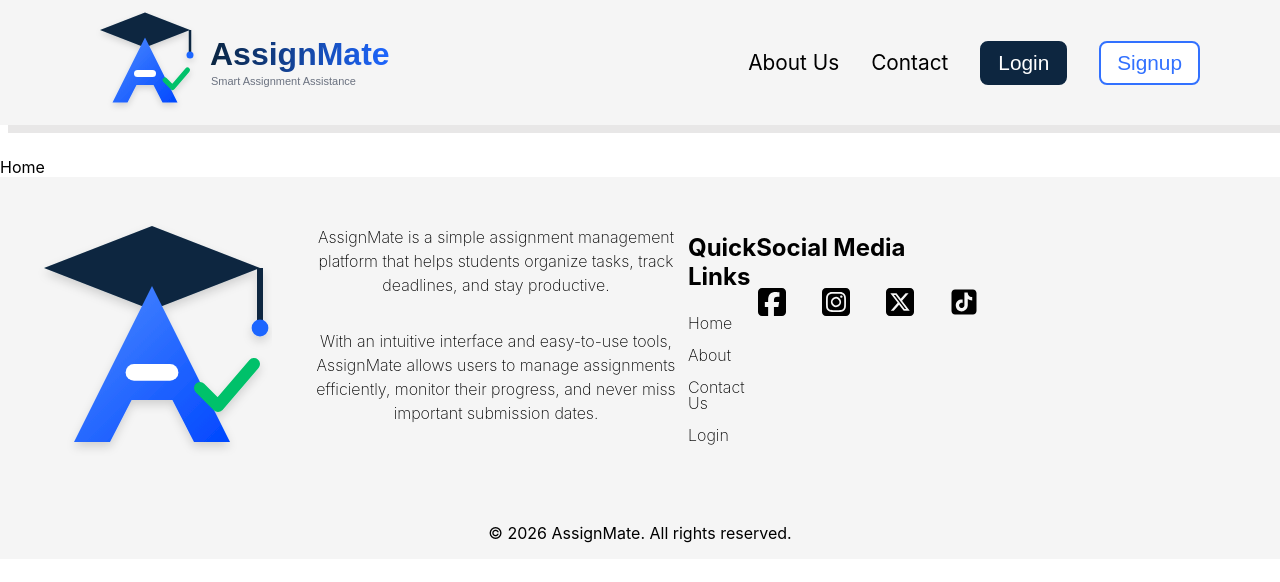
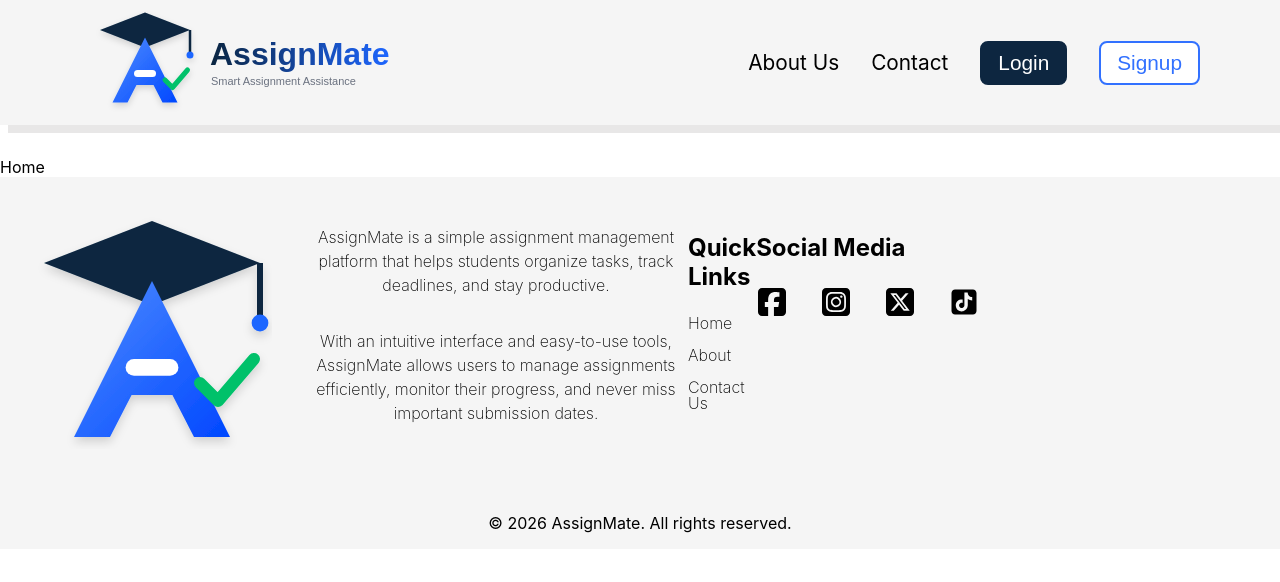
Before and after one commit to samrat-dotel/assign-mate, a React (Create React App) app: page / in a window 1280 px wide. Shown: the top 582 px of the page. Built offline with nearby package versions, Linux system fonts and the light colour scheme.

Commit message:
minor fixes

```diff
--- a/src/components/footer/Footer.jsx
+++ b/src/components/footer/Footer.jsx
@@ -19,12 +19,8 @@ const Footer = () => {
     navigate("/about");
   };
 
-  const gotoLogin = () => {
-    navigate("/login");
-  };
-
-  const gotoRegister = () => {
-    navigate("signup");
+  const gotoContact = () => {
+    navigate("/contact");
   };
 
   return (
@@ -61,11 +57,8 @@ const Footer = () => {
             <p className={styles.button} onClick={gotoAbout}>
               About
             </p>
-            <p className={styles.button} onClick={gotoLogin}>
+            <p className={styles.button} onClick={gotoContact}>
               Contact Us
-            </p>
-            <p className={styles.button} onClick={gotoRegister}>
-              Login
             </p>
           </buttons>
         </div>
--- a/src/components/navbar/Navbar.module.css
+++ b/src/components/navbar/Navbar.module.css
@@ -10,6 +10,7 @@
 .image {
     width: 25rem;
     height: auto;
+    cursor: pointer;
 }
 
 .buttons {
```
